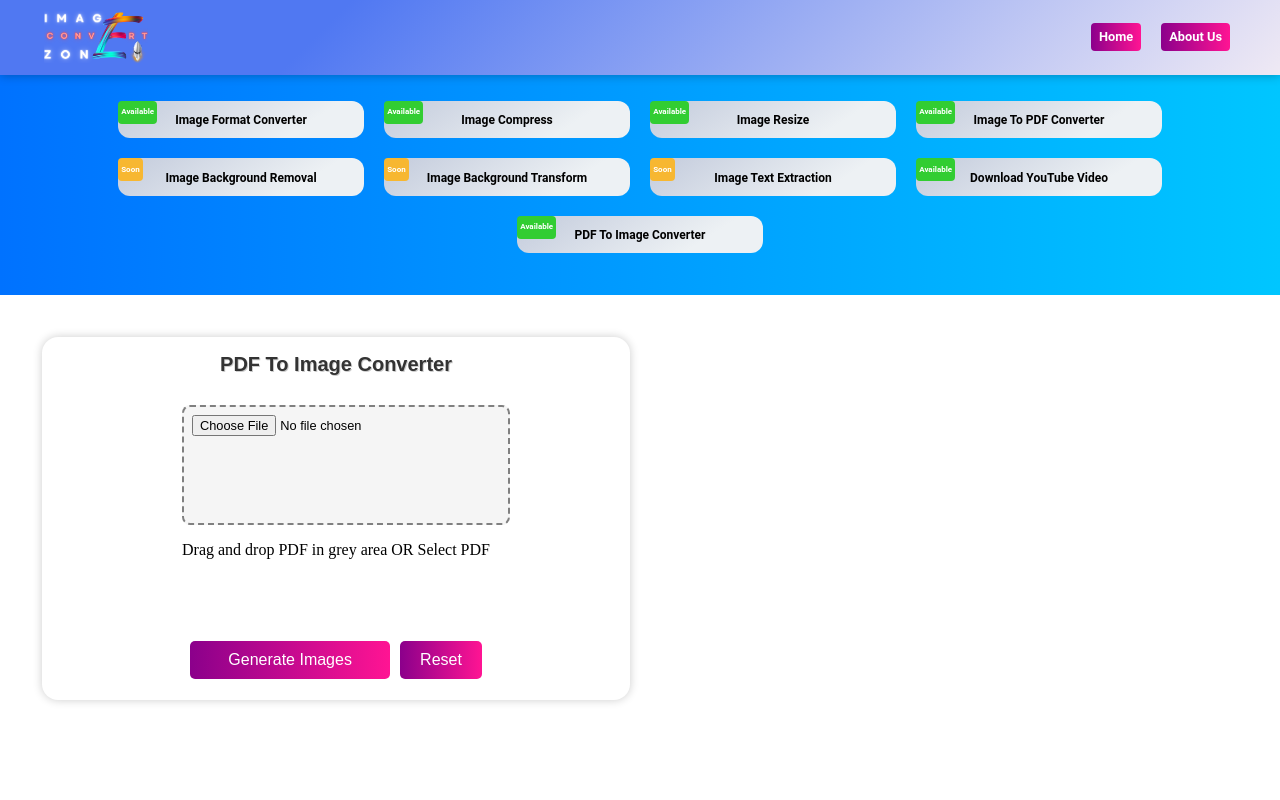
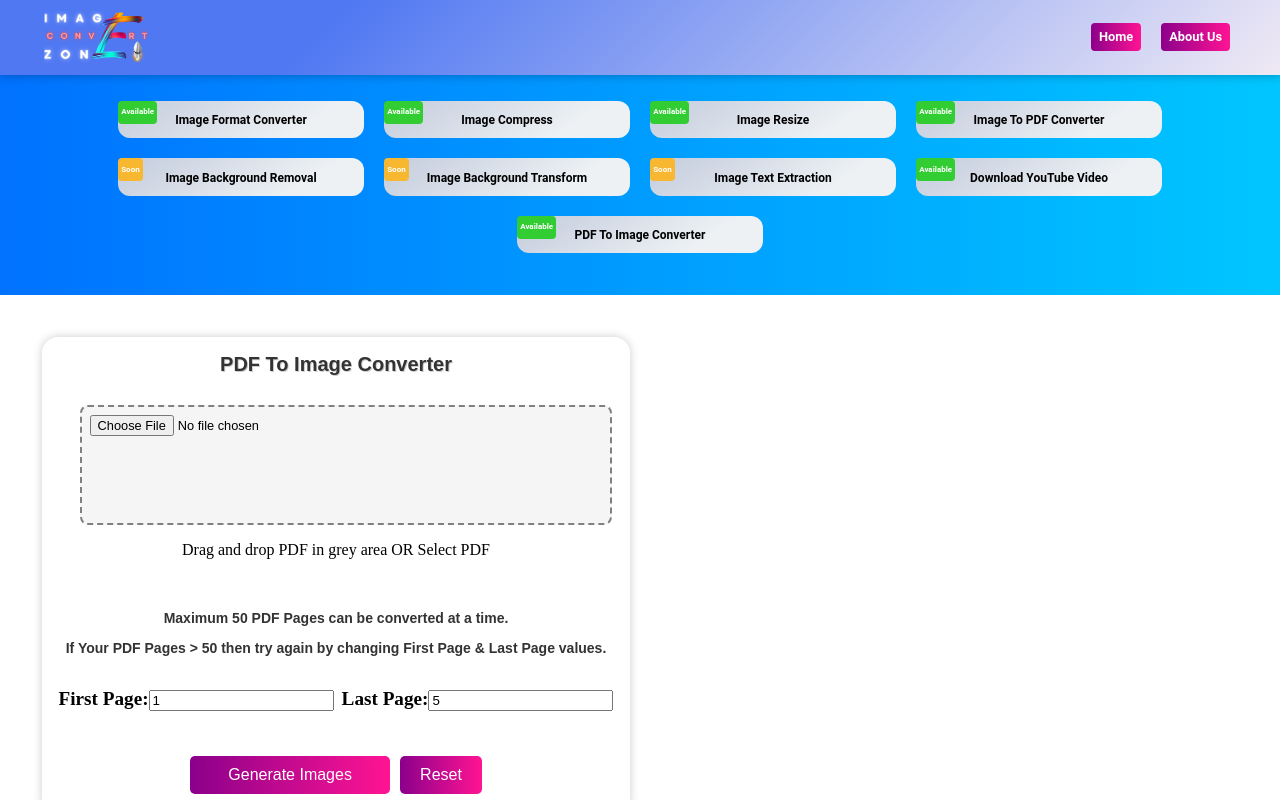
Before and after one commit to kamalims62/converterpic, a React app in the folder image_converter/imageconverter_app/: page /Convert_Pdf_To_Images in a window 1280 px wide. Shown: the top 800 px of the page. Built offline with nearby package versions, Linux system fonts and the light colour scheme; the HTML template or start-up script is replaced by a standard one.

Commit message:
added pdf to image

```diff
--- a/image_converter/imageconverter_app/src/components/Convert_Pdf_To_Images.js
+++ b/image_converter/imageconverter_app/src/components/Convert_Pdf_To_Images.js
@@ -13,12 +13,17 @@ const PdfToImageConverter = () => {
   const [pdfFile, setPdfFile] = useState(null);
   const [images, setImages] = useState([]);
   const [errorMessage, setErrorMessage] = useState(null);
+  const [firstPage, setFirstPage] = useState(1);
+  const [lastPage, setLastPage] = useState(5);
+
 
   const clearStates = () => {
     setErrorMessage(null);
     setImages([]);
     setIsLoading(false);
     setPdfFile(null);
+    setFirstPage(1);
+    setLastPage(5);
     inputRef.current.value = null;
   };
 
@@ -34,6 +39,8 @@ const PdfToImageConverter = () => {
         setImages([]);
         setPdfFile(file);
         setIsLoading(false);
+        setFirstPage(1);
+        setLastPage(5);
       } else {
         setPdfFile(null);
         setErrorMessage("Only PDF files are allowed.");
@@ -42,8 +49,8 @@ const PdfToImageConverter = () => {
   };
 
 
-  const convertPdfToImages = async () => {
-
+  const convertPdfToImages = async (event) => {
+    event.preventDefault();
     if (!pdfFile) {
       setErrorMessage('Please select a PDF file.');
       return;
@@ -51,17 +58,37 @@ const PdfToImageConverter = () => {
 
     const formData = new FormData();
     formData.append('pdf_file', pdfFile);
+    formData.append('first_page', firstPage);
+    formData.append('last_page', lastPage);
 
     setIsLoading(true);
 
-    try {
-      const response = await axios.post('Convert_Pdf_To_Images/', formData);
-      setIsLoading(false);
-      setImages(response.data);
-    } catch (error) {
-      setErrorMessage(error);
-      setIsLoading(false);
+
+    axios.post('Convert_Pdf_To_Images/', formData)
+  .then(response => {
+    setIsLoading(false);
+    setImages(response.data);
+  })
+  .catch(error => {
+    if(error.response.data.error){
+      setErrorMessage(error.response.data.error);
+    }else{
+      setErrorMessage('Invalid Input / Something Went Wrong / Tr Again');
     }
+    setIsLoading(false);
+  });
+  event.preventDefault();
+
+// Code here will continue executing immediately after the API call
+
+    // try {
+    //   const response = await axios.post('Convert_Pdf_To_Images/', formData);
+    //   setIsLoading(false);
+    //   setImages(response.data);
+    // } catch (error) {
+    //   setErrorMessage(error);
+    //   setIsLoading(false);
+    // }
   };
 
   const downloadAllImages = () => {
@@ -113,11 +140,35 @@ const PdfToImageConverter = () => {
       <div className="form" style={{padding:'1rem'}}>
 <legend style={{fontSize: '20px',color: '#333',fontFamily: 'Arial, sans-serif',fontWeight: 'bold',textShadow: '1px 1px #ccc'}}>PDF To Image Converter</legend>
       <div style={{ display: "flex", flexDirection: "column", flexWrap: "wrap" }}>
+
        <div className="form-group" style={{ flex: 1, margin: 5}}>
+
           <div className="file-input">
               <input id="file-input-button" type="file" accept=".pdf" onChange={handleFileChange}  ref={inputRef} className="file_input"/>
 <p>Drag and drop PDF in grey area OR Select PDF</p>
           </div>
+        </div>
+       <div style={{ flex: 1, width: '100%' }}>
+       <p className='hint_para'>Maximum 50 PDF Pages can be converted at a time.</p>
+       <p className='hint_para'>If Your PDF Pages > 50 then try again by changing First Page & Last Page values.</p>
+       <br/>
+        <label htmlFor="first-page">First Page:</label>
+        <input
+          type="number"
+          id="first-page"
+          value={firstPage}
+          onChange={(e) => setFirstPage(parseInt(e.target.value))}
+          min="1"
+        />
+        &nbsp;&nbsp;
+        <label htmlFor="last-page">Last Page:</label>
+        <input
+          type="number"
+          id="last-page"
+          value={lastPage}
+          onChange={(e) => setLastPage(parseInt(e.target.value))}
+          min={firstPage}
+        />
         </div>
                </div>
 
--- a/image_converter/imageconverter_app/src/components/styles.css
+++ b/image_converter/imageconverter_app/src/components/styles.css
@@ -436,3 +436,12 @@ padding: 10px;
 
 margin-top: 1.5px;
 }
+
+
+.hint_para{
+
+  font-size: 14px;
+  color: rgb(51, 51, 51);
+  font-family: Arial, sans-serif;
+  font-weight: bold;
+}
```
Also changed, not shown: 1 other file (tests, documents, lock files or other folders).
